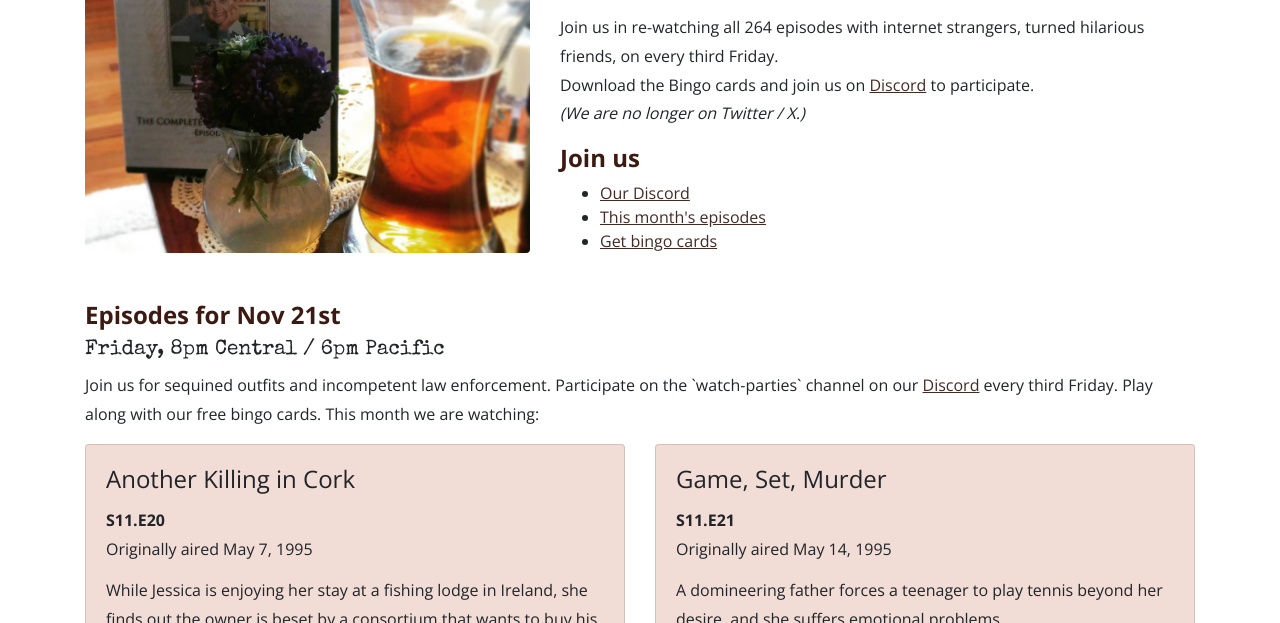
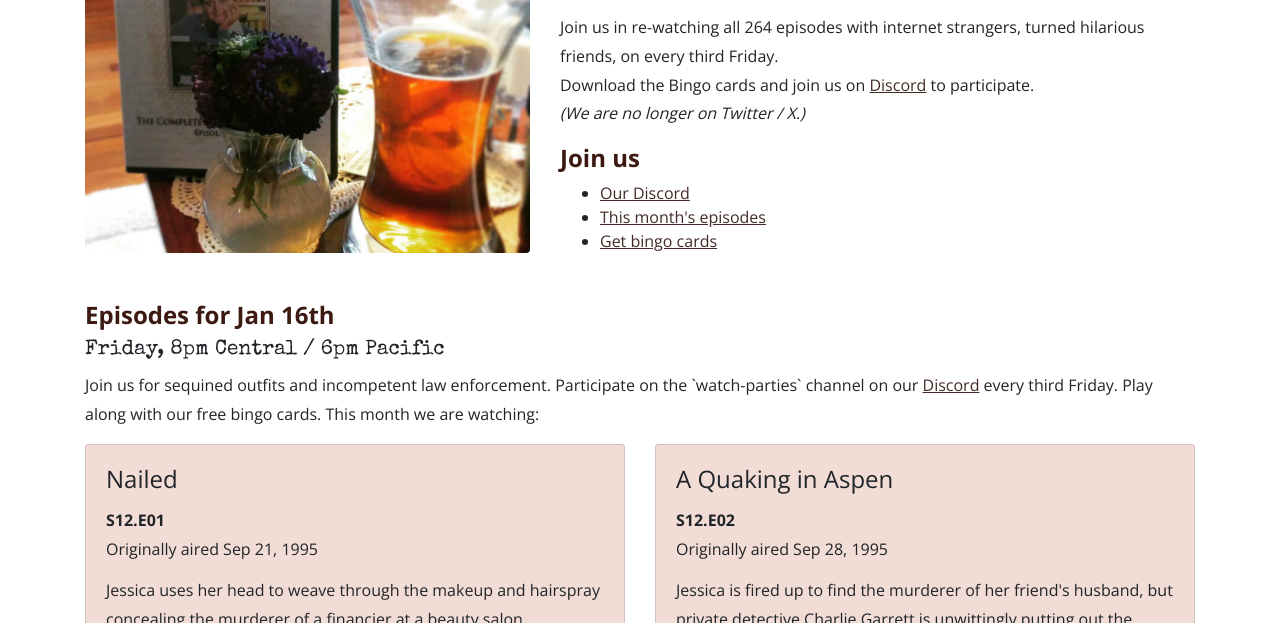
Before and after one commit to kzadrozny/murdershedrank, a website: page index.html in a window 1280 px wide. Shown: the part 177-800 px from the top of the page. Drawn offline with nearby package versions, Linux system fonts and the light colour scheme.

Commit message:
January update

```diff
--- a/index.html
+++ b/index.html
@@ -84,7 +84,7 @@
     <!-- Episodes -->
     <div id="episodes" class="jump"></div>
     <section class="episodes">
-      <h2>Episodes for Nov 21st</h2>
+      <h2>Episodes for Jan 16th</h2>
       <h3>Friday, 8pm Central / 6pm Pacific</h3>
       <p>Join us for sequined outfits and incompetent law enforcement. Participate on the `watch-parties` channel on our <a href="https://discord.gg/yFVC6w24xU">Discord</a> every third Friday. Play along with our free bingo cards. This month we are watching:</p>
       <div class="row">
@@ -92,11 +92,11 @@
         <div class="col-md-6 mb-5">
           <div class="card h-100">
             <div class="card-body">
-              <h4 class="card-title">Another Killing in Cork</h4>
+              <h4 class="card-title">Nailed</h4>
               <p class="card-text">
-                <span class="episode">S11.E20</span>
-                <span class="ep-date">Originally aired May 7, 1995</span>
-                While Jessica is enjoying her stay at a fishing lodge in Ireland, she finds out the owner is beset by a consortium that wants to buy his land for a strip mine.
+                <span class="episode">S12.E01</span>
+                <span class="ep-date">Originally aired Sep 21, 1995</span>
+                Jessica uses her head to weave through the makeup and hairspray concealing the murderer of a financier at a beauty salon.
               </p>
             </div>
           </div>
@@ -105,11 +105,11 @@
         <div class="col-md-6 mb-5">
           <div class="card h-100">
             <div class="card-body">
-              <h4 class="card-title">Game, Set, Murder</h4>
+              <h4 class="card-title">A Quaking in Aspen</h4>
               <p class="card-text">
-                <span class="episode">S11.E21</span>
-                <span class="ep-date">Originally aired May 14, 1995</span>
-                A domineering father forces a teenager to play tennis beyond her desire, and she suffers emotional problems.
+                <span class="episode">S12.E02</span>
+                <span class="ep-date">Originally aired Sep 28, 1995</span>
+                Jessica is fired up to find the murderer of her friend's husband, but private detective Charlie Garrett is unwittingly putting out the flames.
               </p>
             </div>
           </div>
```
